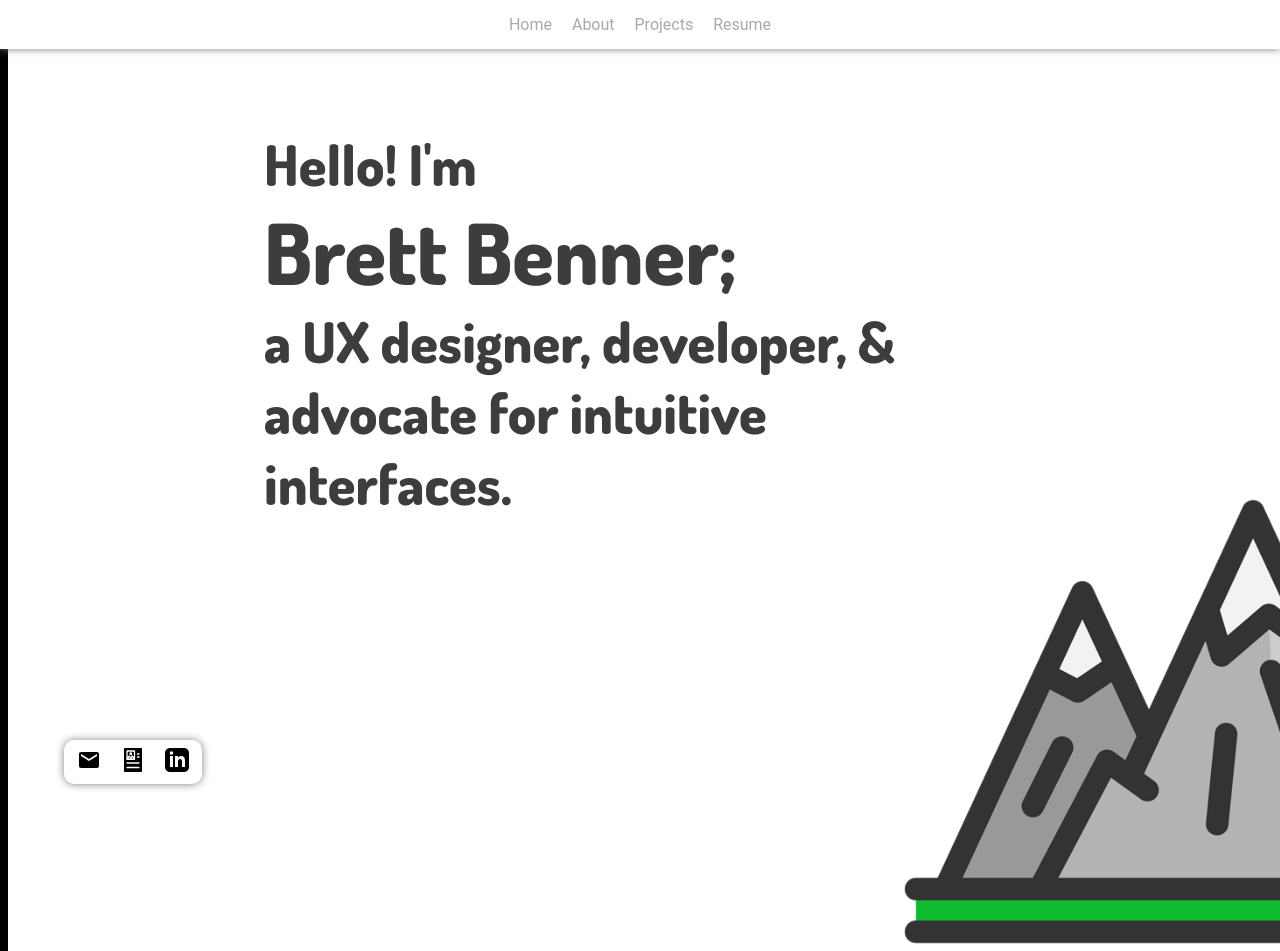
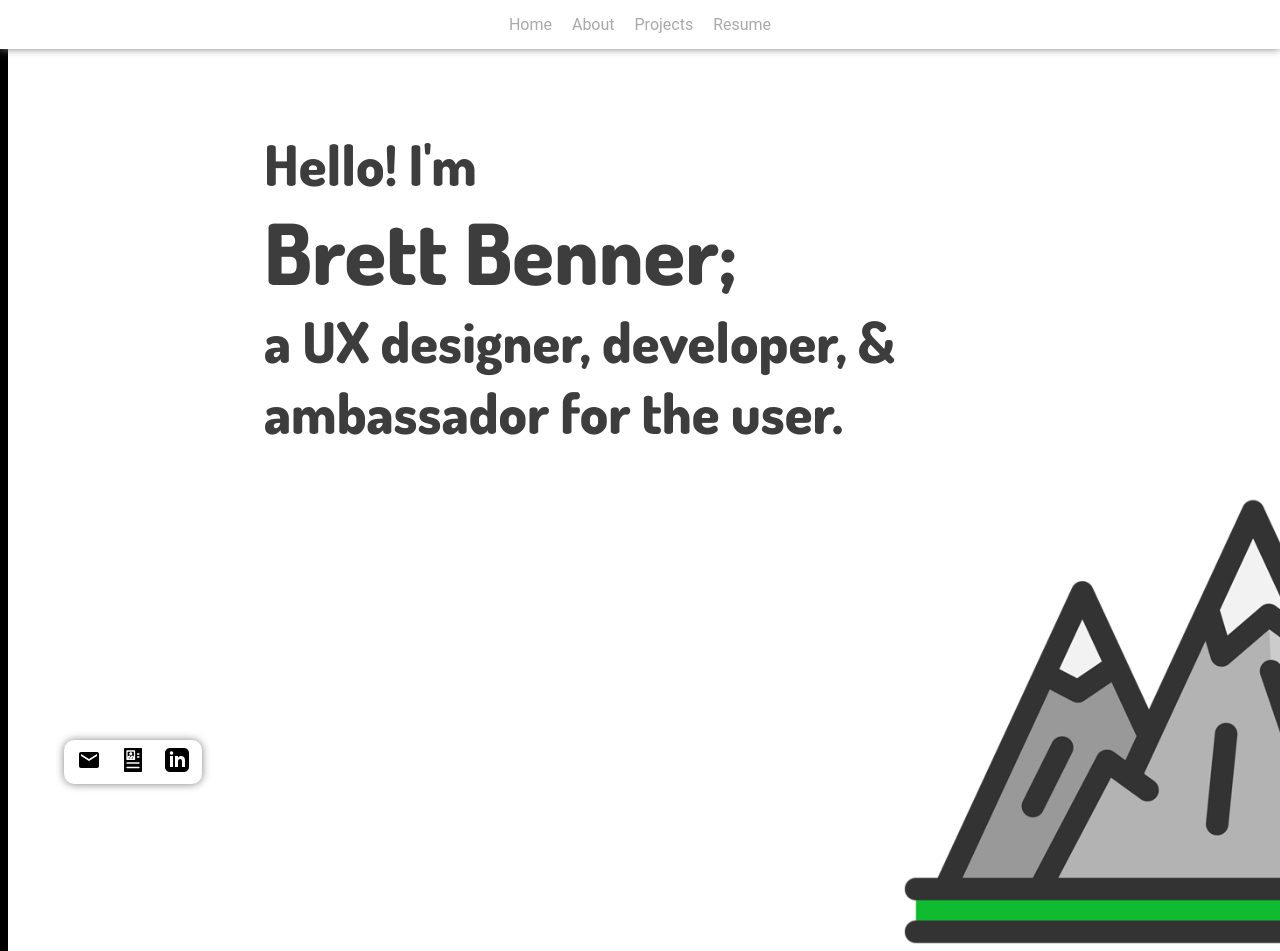
Before and after one commit to bbenner2876/bbenner2876.github.io, a Flask app: page / in a window 1280 px wide. Shown: the top 951 px of the page. Run offline with Flask 2, Linux system fonts and the light colour scheme; some libraries are stand-ins or nearby versions.

Commit message:
updated quote

```diff
--- a/templates/index.html
+++ b/templates/index.html
@@ -28,7 +28,7 @@
             </nav>
             <main>
                 <header class="header">
-                    <h1 id="welcomeText">Hello! I'm <br><strong class="name">Brett Benner;</strong> <br>a UX designer, developer, & advocate for intuitive interfaces.</h1>
+                    <h1 id="welcomeText">Hello! I'm <br><strong class="name">Brett Benner;</strong> <br>a UX designer, developer, & ambassador for the user.</h1>
                 </header>
 
 
@@ -66,7 +66,7 @@
                             </a>
                         </div>
                         <div class="card">
-                            <a target="_blank" href="{{ url_for('redesign') }}">
+                            <a href="{{ url_for('redesign') }}">
                                 <img src="/static/images/redesign_sc.png">
                                 <div class="card-details">
                                     <h4>UCSD: Parking Redesign</h4>
```
